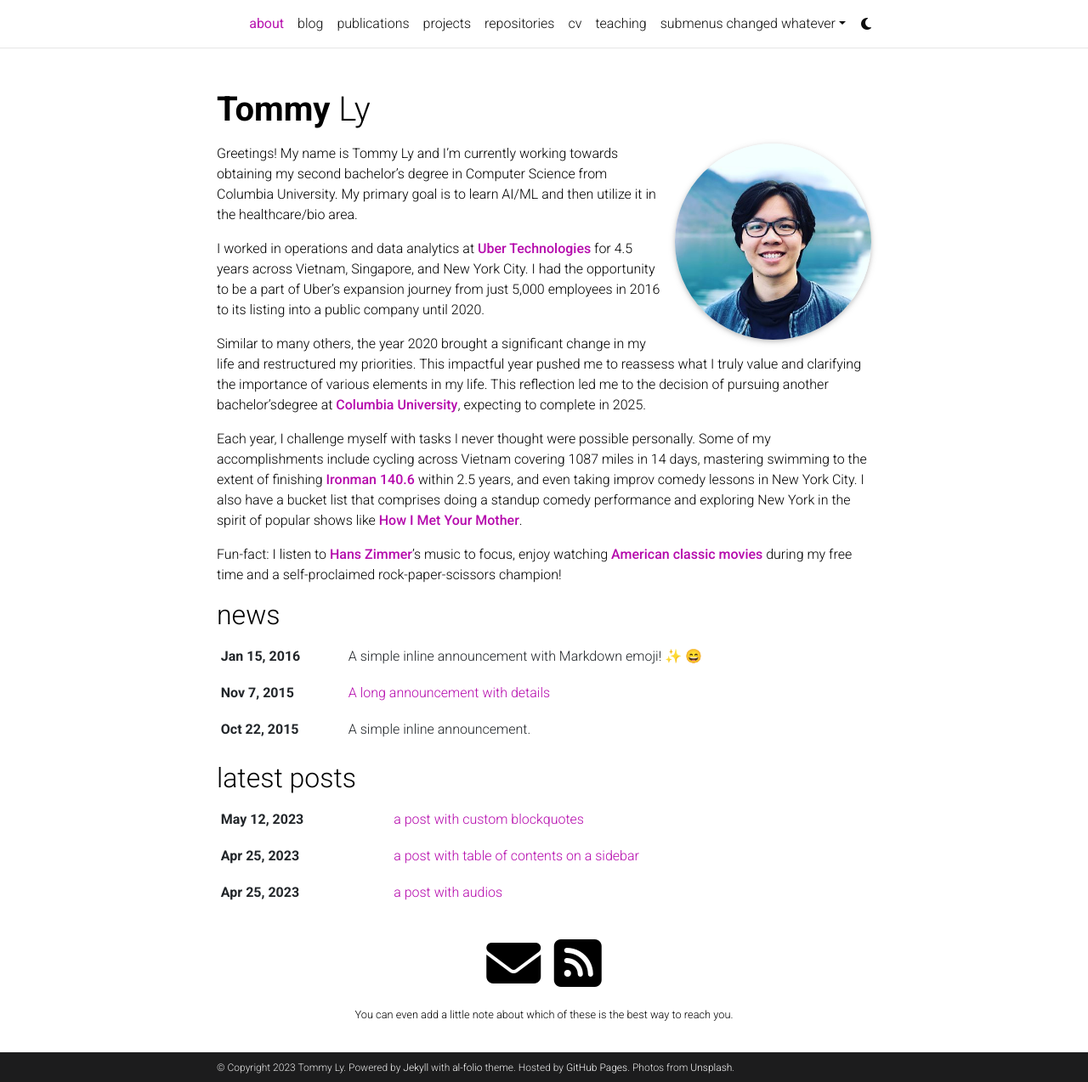
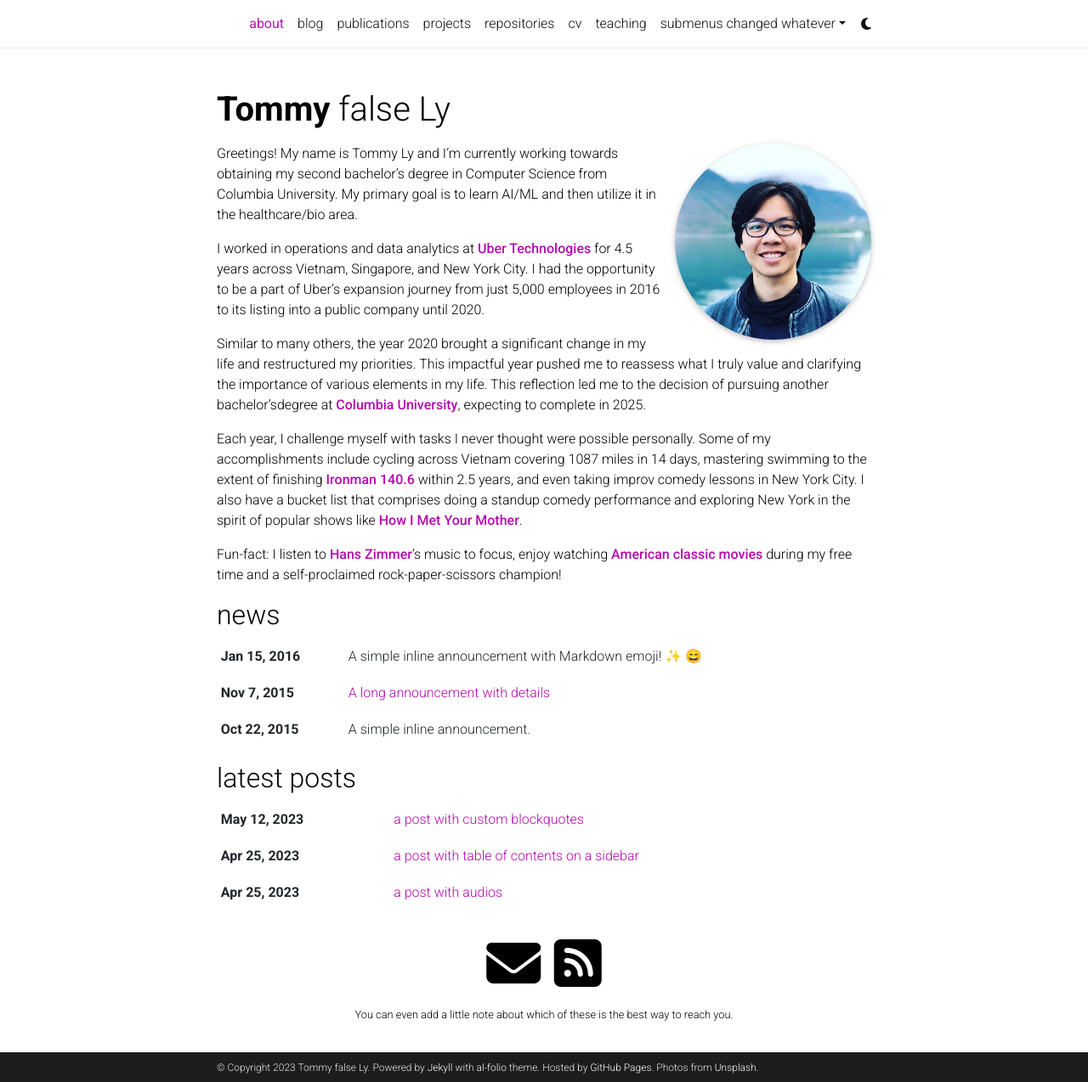
Before and after one commit to tommyly201/tommyly201.github.io, a Jekyll site: the page built from _pages/about.md, in a window 1280 px wide and 1274 px high. Shown: the whole window at 85% size. Built offline with Jekyll 4.4.1, drawn with Linux system fonts in a browser that asks for light colours; full-size pictures stand in for the smaller copies a plugin makes; emoji names are drawn with the system emoji font; comment, search, counter and statistics services are not loaded; a style sheet for code colours, icons or effects is not loaded; some of the changed lines change nothing that is shown.

Commit message:
fix middle name

```diff
--- a/_config.yml
+++ b/_config.yml
@@ -4,7 +4,7 @@
 
 title: blank # the website title (if blank, full name will be used instead)
 first_name: Tommy
-#middle_name: false
+middle_name: false
 last_name: Ly
 email: tommy.ly@columbia.edu
 description: > # the ">" symbol means to ignore newlines until "footer_text:"
```
